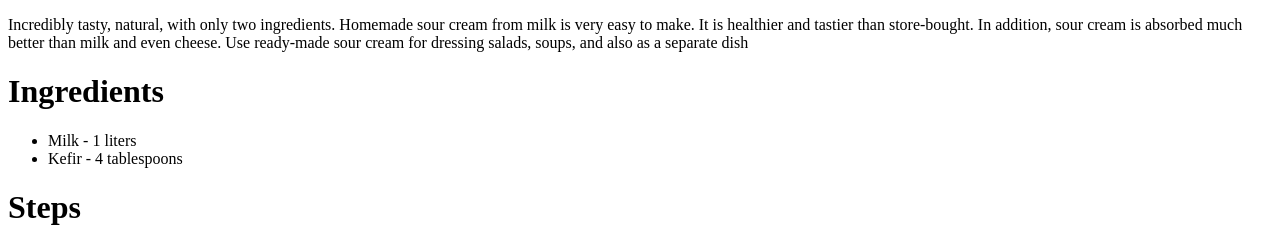
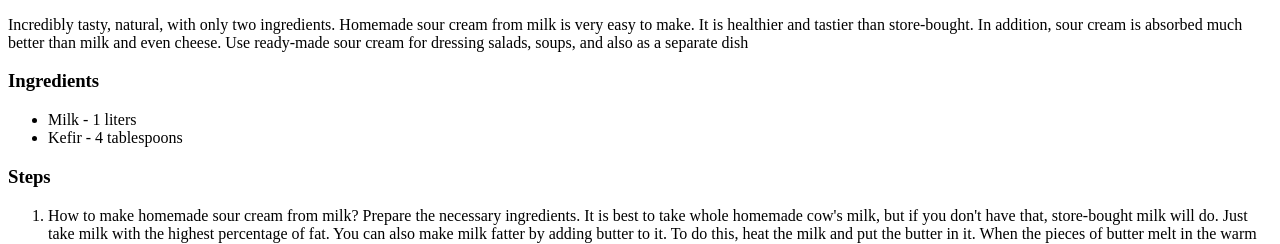
Before and after one commit to Marmelad336/odin_recipes, a plain HTML site: page recipes/homemade-sour-cream.html in a window 1280 px wide. Shown: the part 648-892 px from the top of the page. Drawn offline with Linux system fonts and the light colour scheme.

Commit message:
Corrected the size of the headings

```diff
--- a/recipes/homemade-sour-cream.html
+++ b/recipes/homemade-sour-cream.html
@@ -12,13 +12,13 @@
 
      <p>Incredibly tasty, natural, with only two ingredients. Homemade sour cream from milk is very easy to make. It is healthier and tastier than store-bought. In addition, sour cream is absorbed much better than milk and even cheese. Use ready-made sour cream for dressing salads, soups, and also as a separate dish</p>
 
-    <h1>Ingredients</h1>
+    <h3>Ingredients</h3>
         <ul>
            <li>Milk - 1 liters</li>
            <li>Kefir - 4 tablespoons</li>
         </ul>
 
-    <h1>Steps</h1>
+    <h3>Steps</h3>
         <ol>
             <li>How to make homemade sour cream from milk? Prepare the necessary ingredients. It is best to take whole homemade cow's milk, but if you don't have that, store-bought milk will do. Just take milk with the highest percentage of fat. You can also make milk fatter by adding butter to it. To do this, heat the milk and put the butter in it. When the pieces of butter melt in the warm milk, beat it for a few minutes with a blender</li>
             <li>Now the milk needs to be boiled, and then left to cool to a temperature of about forty degrees. It should be pleasantly warm to the touch</li>
```
